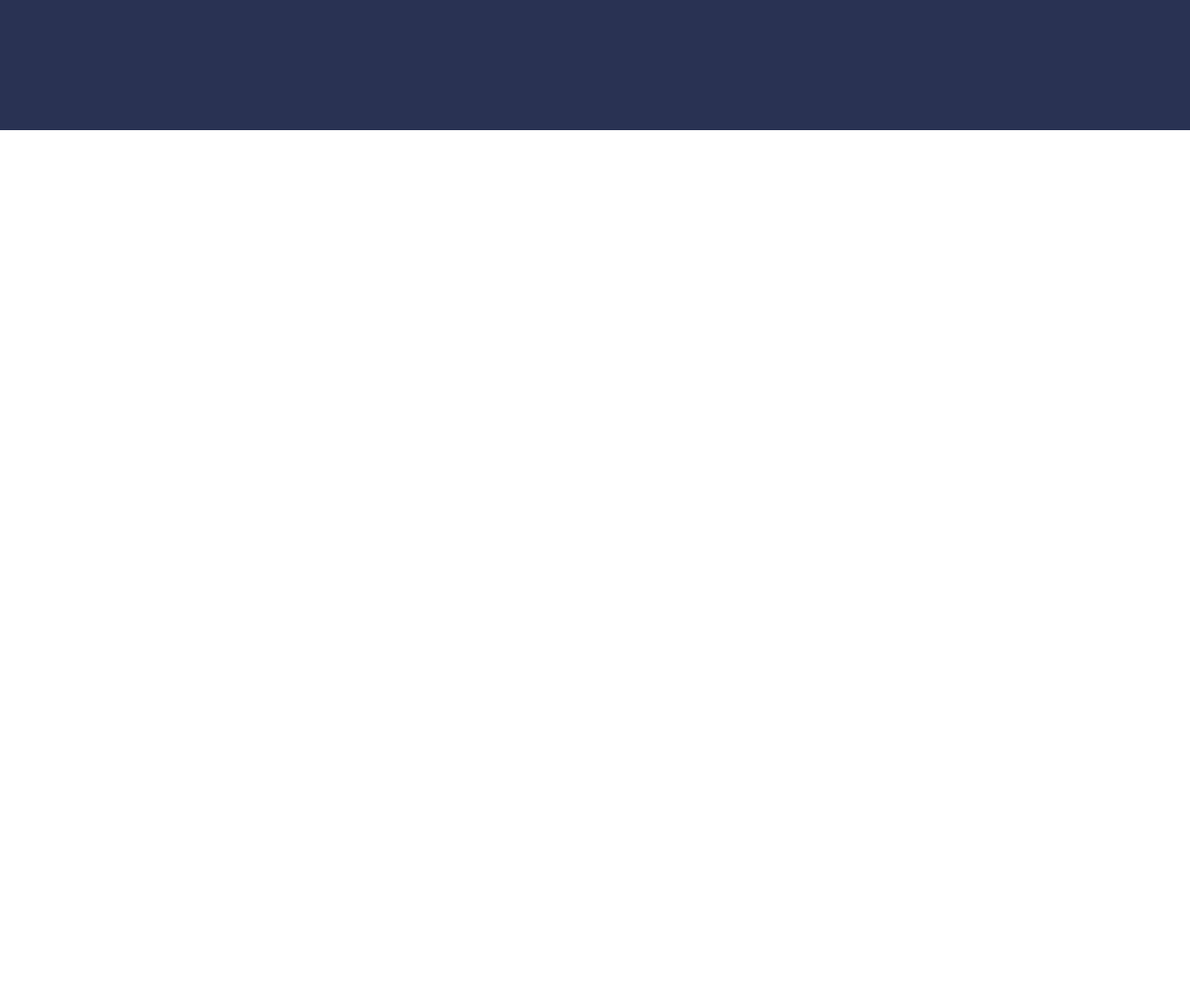
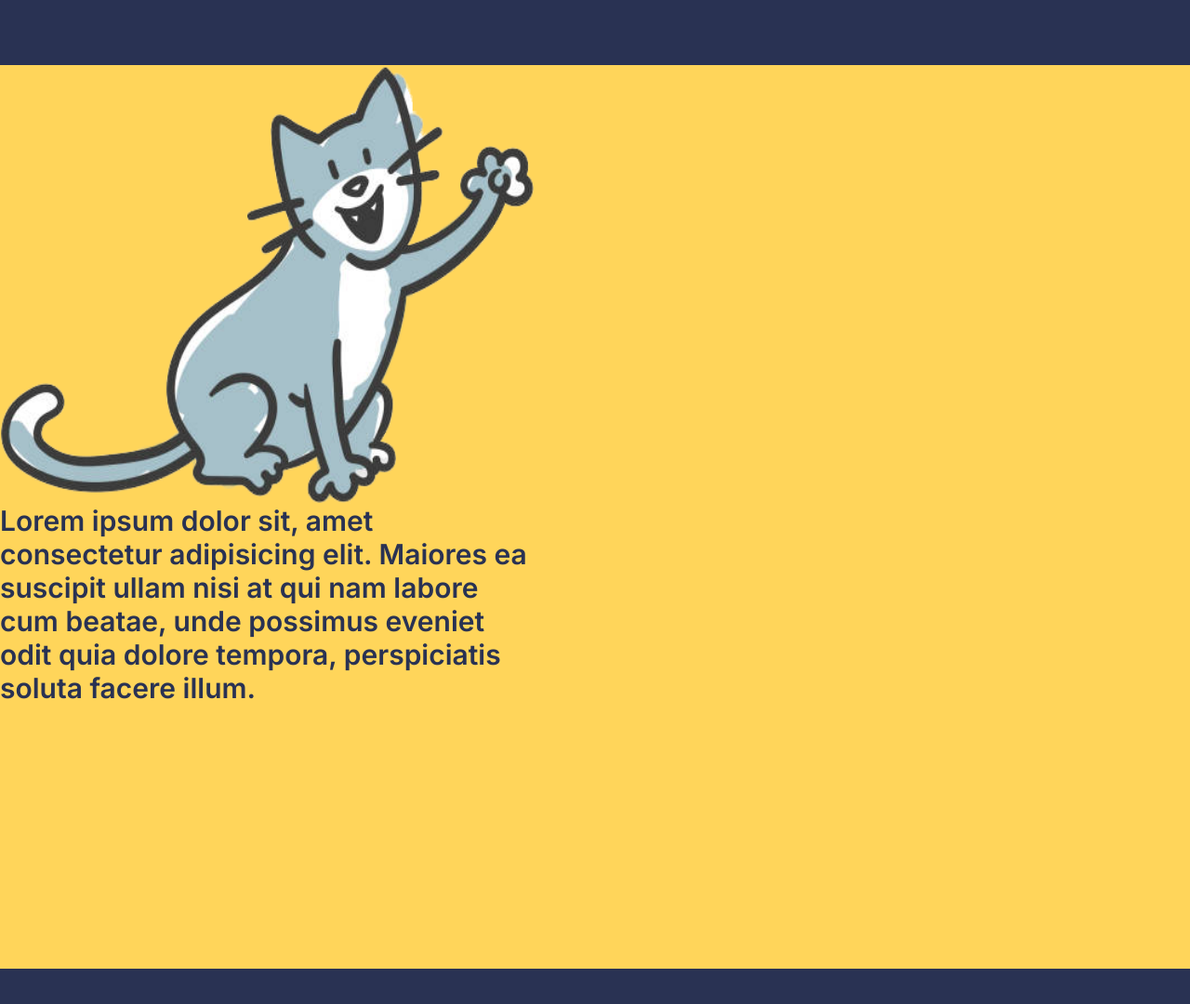
Before and after one commit to NourEldin77/siginup_from, a plain HTML site: page index.html in a window 1280 px wide. Shown: the whole page at 93% size. Before the commit the page ends 800 px from the top, so only its background shows below. Drawn offline with Linux system fonts and the light colour scheme.

Commit message:
col_left

```diff
--- a/css/style.css
+++ b/css/style.css
@@ -26,3 +26,20 @@
     display: flex;
     width: 100%;
 }
+.col_left{
+    width: 45%;
+    display: flex;
+    flex-direction: column;
+
+}
+.col_left img{
+    width: 575px;
+    height: 472px;
+}
+.text{
+    display:flex;
+    font-size: 30px;
+    font-weight: 600;
+    color: var(--bc-blue);
+    flex-basis: 500px;
+}
--- a/index.html
+++ b/index.html
@@ -18,6 +18,13 @@
 <body>
     <div class="container">
         <main class="background">
+            <div class="col_left">
+                <img src="./img/cat_trans.png" alt="Cute_Cat">
+                <article class="text">
+                    <p>Lorem ipsum dolor sit, amet consectetur adipisicing elit. Maiores ea suscipit ullam nisi at qui nam labore cum beatae, unde possimus eveniet odit quia dolore tempora, perspiciatis soluta facere illum.</p></article>
+
+            </div>
+
 
 
         </main>
```
Also changed, not shown: img/Background copy.svg (deleted), img/cat_trans.png (added).
